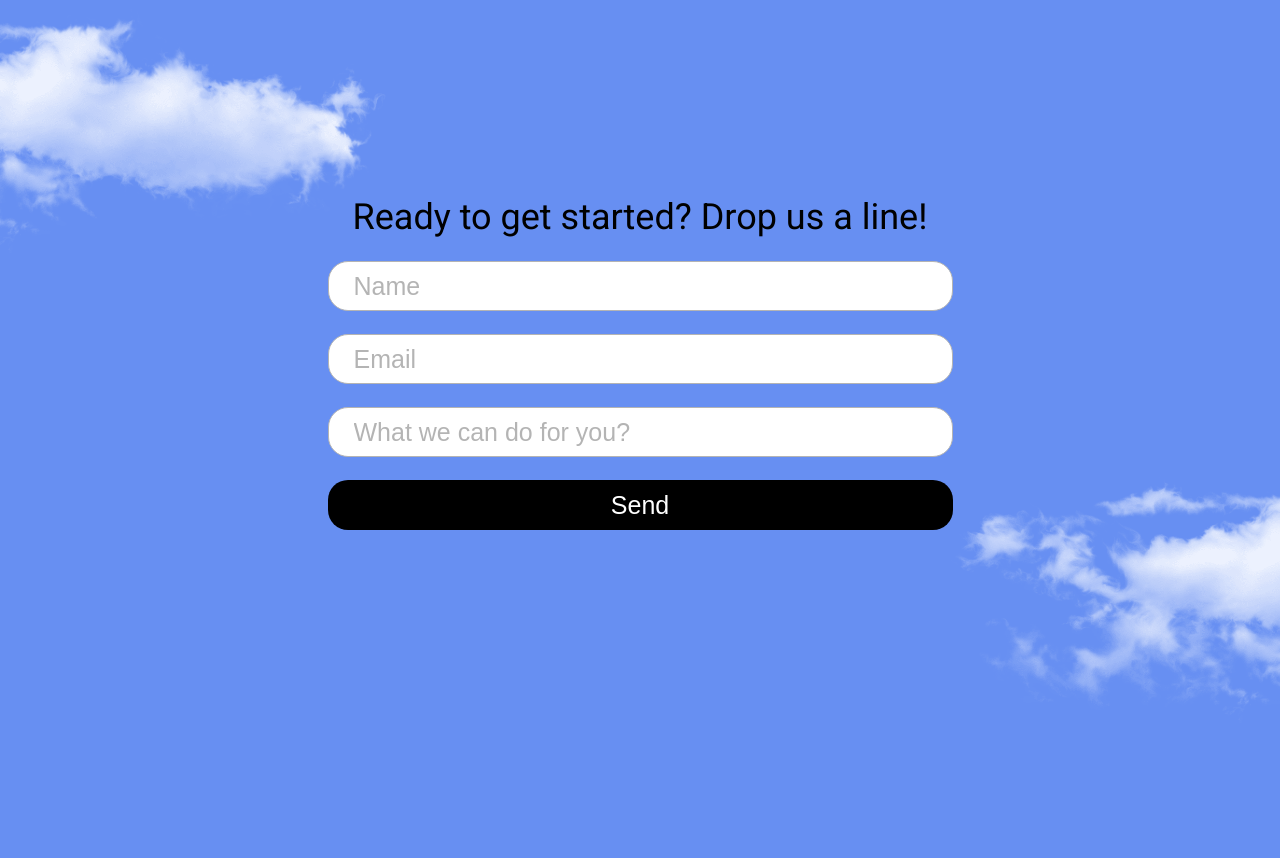
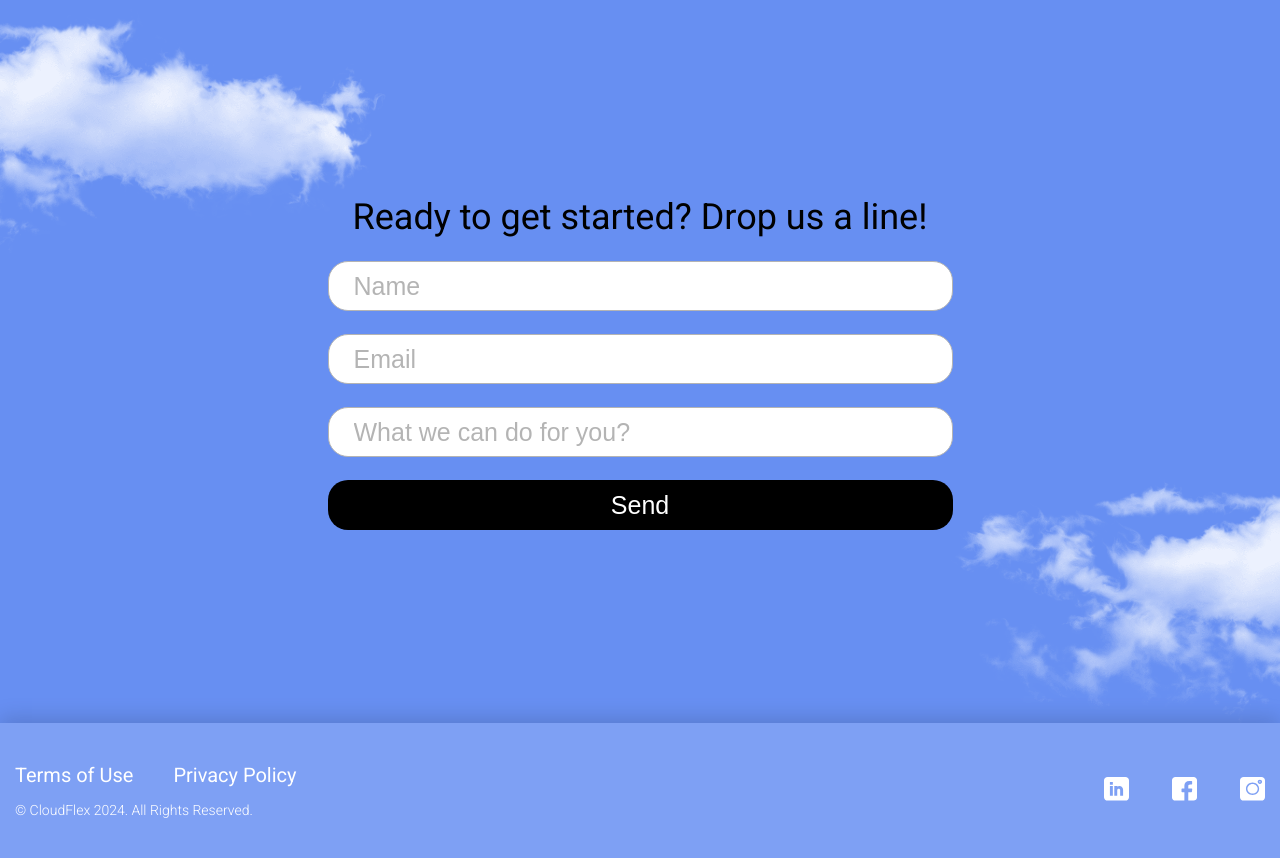
Before and after one commit to AslanG92/live_streaming, a website: page index.html in a window 1280 px wide. Shown: the part 5444-6302 px from the top of the page. Before the commit the page ends 6167 px from the top, so only its background shows below. Drawn offline with nearby package versions, Linux system fonts and the light colour scheme; files that its build step writes are made by us from their sources.

Commit message:
footer - contacts section

```diff
--- a/index.html
+++ b/index.html
@@ -285,6 +285,41 @@
             <div class="form-section__bg-cloud cloud--right"></div>
         </section>
     </main>
+
+    <footer class="footer-section" aria-label="footer section">
+        <div class="container">
+            <div class="footer">
+                <div class="footer__terms">
+                    <div class="footer__terms-links">
+                        <a href="#" class="footer__terms-link">Terms of Use</a>
+                        <a href="#" class="footer__terms-link">Privacy Policy</a>
+                    </div>
+
+                    <div class="footer__terms-rights">© CloudFlex 2024. All Rights Reserved.</div>
+                </div>
+
+                <address class="footer__contacts">
+                    <a href="https://linkedin.com" target="_blank">
+                        <svg class="footer__contacts-icon" aria-label="linkedin icon">
+                            <use href="assets/sprites.svg#linkedin-icon"></use>
+                        </svg>
+                    </a>
+
+                    <a href="https://facebook.com" target="_blank">
+                        <svg class="footer__contacts-icon" aria-label="facebook icon">
+                            <use href="assets/sprites.svg#facebook-icon"></use>
+                        </svg>
+                    </a>
+
+                    <a href="https://instagram.com" target="_blank">
+                        <svg class="footer__contacts-icon" aria-label="instagram icon">
+                            <use href="assets/sprites.svg#instagram-icon"></use>
+                        </svg>
+                    </a>
+                </address>
+            </div>
+        </div>
+    </footer>
 </body>
 
 </html>
--- a/styles/_cards.scss
+++ b/styles/_cards.scss
@@ -32,7 +32,7 @@
 
   &:hover {
     cursor: pointer;
-    border-color: #d0d0d0;
+    border-color: v.$color_lightwhite_border;
     box-shadow: 0 12px 24px rgba(0, 0, 0, 0.08);
     transform: translateY(-4px);
     .info-card__icon {
--- /dev/null
+++ b/styles/_contacts.scss
@@ -0,0 +1,50 @@
+@use "variables" as v;
+@use "mixins" as m;
+@use "placeholders";
+@use "sass:color";
+
+.footer-section {
+  background-color: color.adjust(v.$color_white, $alpha: -0.85);
+  box-shadow: 0 -5px 20px 0 rgba(0, 0, 0, 0.15);
+
+  .footer {
+    width: 100%;
+    height: 135px;
+    margin: 0 auto;
+    padding: 0 15px;
+    @include m.d-flex(space-between, center, nowrap, row, 0, 0);
+
+    &__terms {
+      @include m.d-flex(start, start, nowrap, column, 0, 15px);
+
+      &-links {
+        @include m.d-flex(start, center, nowrap, row, 40px, 0);
+        @include m.font(20px, 400, v.$color_white);
+      }
+
+      &-link {
+        @extend %hover-black;
+      }
+
+      &-rights {
+        @include m.font(14px, 300, v.$color_white);
+      }
+    }
+
+    &__contacts {
+      @include m.d-flex(space-between, center, nowrap, row, 43px, 0);
+
+      &-icon {
+        width: 25px;
+        height: 24px;
+        fill: v.$color_white;
+
+        @extend %hover-black-icon;
+      }
+    }
+
+    @media (max-width: v.$media_sm) {
+      @include m.d-flex(center, center, nowrap, column-reverse, 0, 20px);
+    }
+  }
+}
--- a/styles/_importer.scss
+++ b/styles/_importer.scss
@@ -7,3 +7,4 @@
 @forward "experience";
 @forward "testimonials";
 @forward "form";
+@forward "contacts";
--- a/styles/_variables.scss
+++ b/styles/_variables.scss
@@ -5,6 +5,7 @@
 $color_black: #000;
 $color_grey: #b4b4b4;
 $color_white_border: #eaeaea;
+$color_lightwhite_border: #d0d0d0;
 
 $media_xxl: 1400px;
 $media_xl: 1200px;
```
